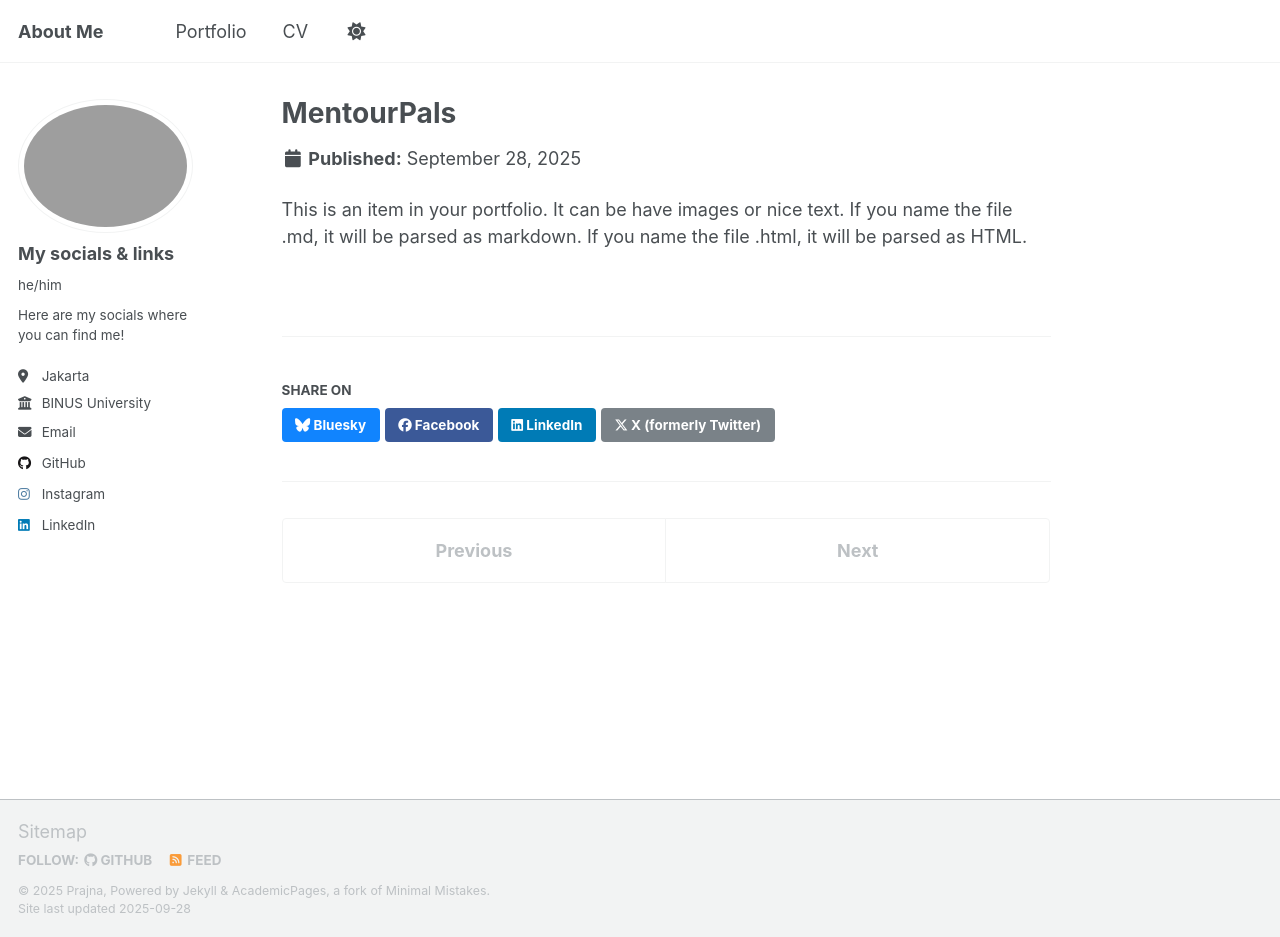
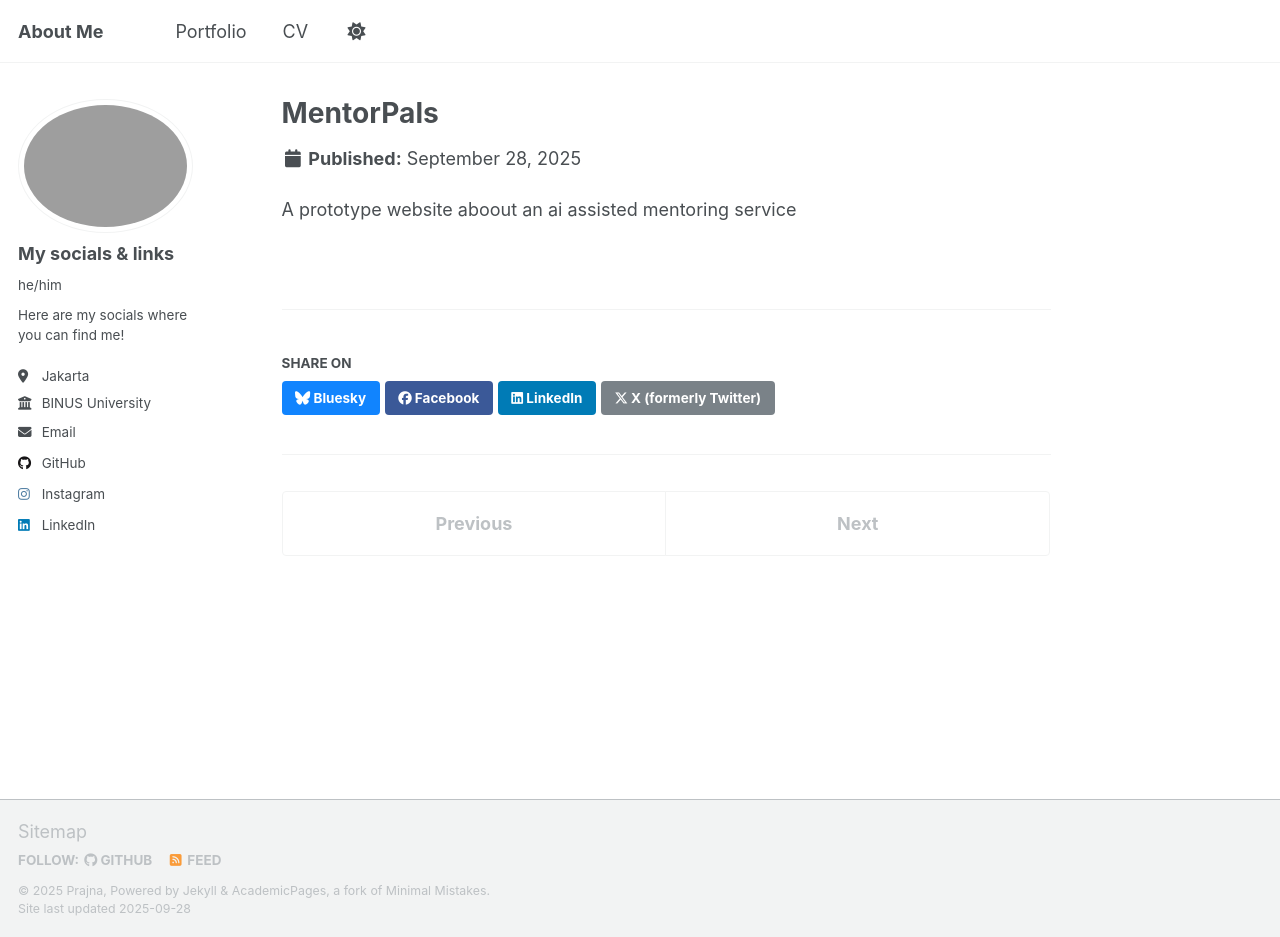
Before and after one commit to RaveliaRaes/praj.github.io, a Jekyll site: the page built from _portfolio/portfolio-1.md, in a window 1280 px wide and 937 px high. Built offline with Jekyll 4.4.1, drawn with Linux system fonts in a browser that asks for light colours; a script that is not in the unit is left out.

Commit message:
Update portfolio-1.md

```diff
--- a/_portfolio/portfolio-1.md
+++ b/_portfolio/portfolio-1.md
@@ -1,7 +1,7 @@
 ---
-title: "MentourPals"
-excerpt: "A prototype website aboout an ai assisted mentoring service <br/><img src='/images/Portofolio-1.png'>"
+title: "MentorPals"
+excerpt: "<br/><img src='/images/Portofolio-1.png'>"
 collection: portfolio
 ---
 
-This is an item in your portfolio. It can be have images or nice text. If you name the file .md, it will be parsed as markdown. If you name the file .html, it will be parsed as HTML.
+A prototype website aboout an ai assisted mentoring service
```
